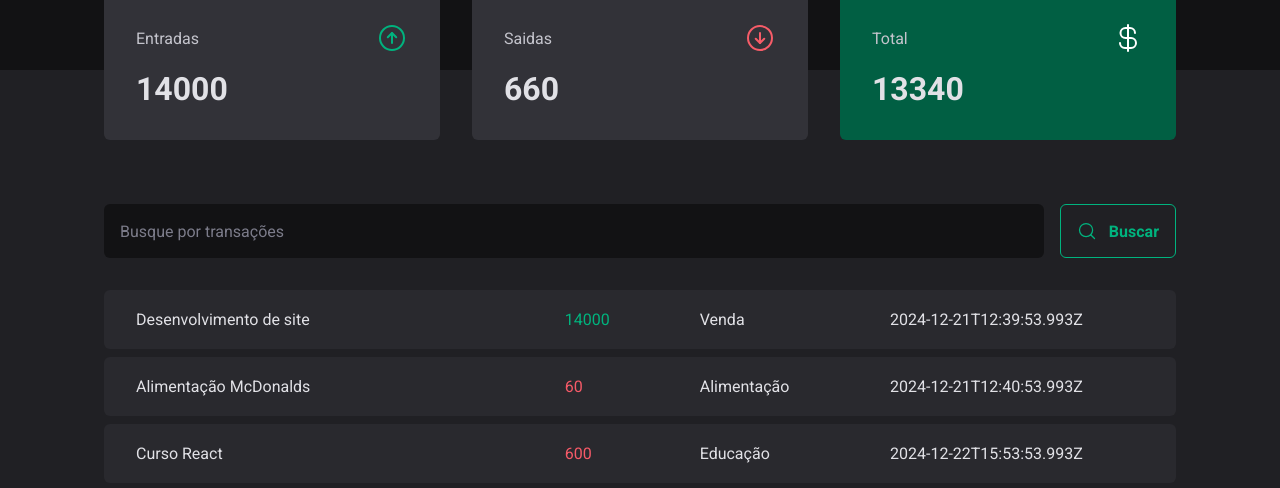
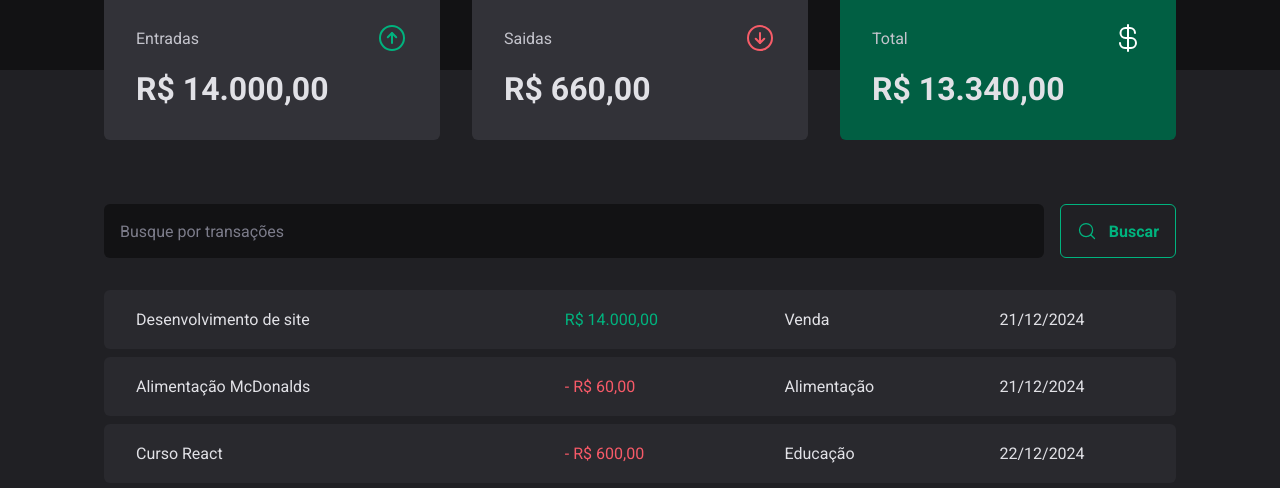
Before and after one commit to wilsonjpdev/money, a React (Vite) app: page / in a window 1280 px wide. Shown: the part 390-878 px from the top of the page. Built offline with nearby package versions, Linux system fonts and the light colour scheme; data requests are answered from the project's data file.

Commit message:
formatação de valores e data

```diff
--- a/src/components/Summary/index.tsx
+++ b/src/components/Summary/index.tsx
@@ -2,6 +2,7 @@
 import { SummaryCard, SummaryContainer } from "./styles";
 import { useContext } from "react";
 import { TransactionsContext } from "../../contexts/TransactionsContext";
+import { priceFormatter } from "../../utils/formatters";
 
 export function Summary() {
     const { transactions } = useContext(TransactionsContext)
@@ -25,7 +26,7 @@
                     <span>Entradas</span>
                     <ArrowCircleUp size={32} color="#00b37e" />
                 </header>
-                <strong>{ summary.income }</strong>
+                <strong>{ priceFormatter.format(summary.income) }</strong>
             </SummaryCard>
 
             <SummaryCard>
@@ -33,7 +34,7 @@
                     <span>Saidas</span>
                     <ArrowCircleDown size={32} color="#f75c68" />
                 </header>
-                <strong>{ summary.outcome }</strong>
+                <strong>{ priceFormatter.format(summary.outcome) }</strong>
             </SummaryCard>
 
             <SummaryCard variant="green">
@@ -41,7 +42,7 @@
                     <span>Total</span>
                     <CurrencyDollar size={32} color="#fff" />
                 </header>
-                <strong>{ summary.total }</strong>
+                <strong>{ priceFormatter.format(summary.total) }</strong>
             </SummaryCard>
         </SummaryContainer>
     )
--- a/src/pages/Transactions/index.tsx
+++ b/src/pages/Transactions/index.tsx
@@ -4,6 +4,7 @@
 import { SearchForm } from "./components/SearchForm"
 import { PriceHighlight, TransactionsContainer, TransactionsTable } from "./styles"
 import { TransactionsContext } from "../../contexts/TransactionsContext"
+import { dateFormatter, priceFormatter } from "../../utils/formatters"
 
 
 export function Transactions() {
@@ -23,11 +24,12 @@
                                     <td width='40%'>{ transaction.description }</td>
                                     <td>
                                         <PriceHighlight variant={ transaction.type }>
-                                            { transaction.price }
+                                            { transaction.type === 'outcome' && '- ' }
+                                            { priceFormatter.format(transaction.price) }
                                         </PriceHighlight>
                                     </td>
                                     <td>{ transaction.category }</td>
-                                    <td>{ transaction.createdAt }</td>
+                                    <td>{ dateFormatter.format(new Date(transaction.createdAt)) }</td>
                                 </tr>
                             )
                         })}
--- /dev/null
+++ b/src/utils/formatters.ts
@@ -0,0 +1,7 @@
+
+export const dateFormatter = new Intl.DateTimeFormat('pt-BR')
+
+export const priceFormatter = new Intl.NumberFormat('pt-BR', {
+    style: "currency",
+    currency: 'BRL'
+})
```
